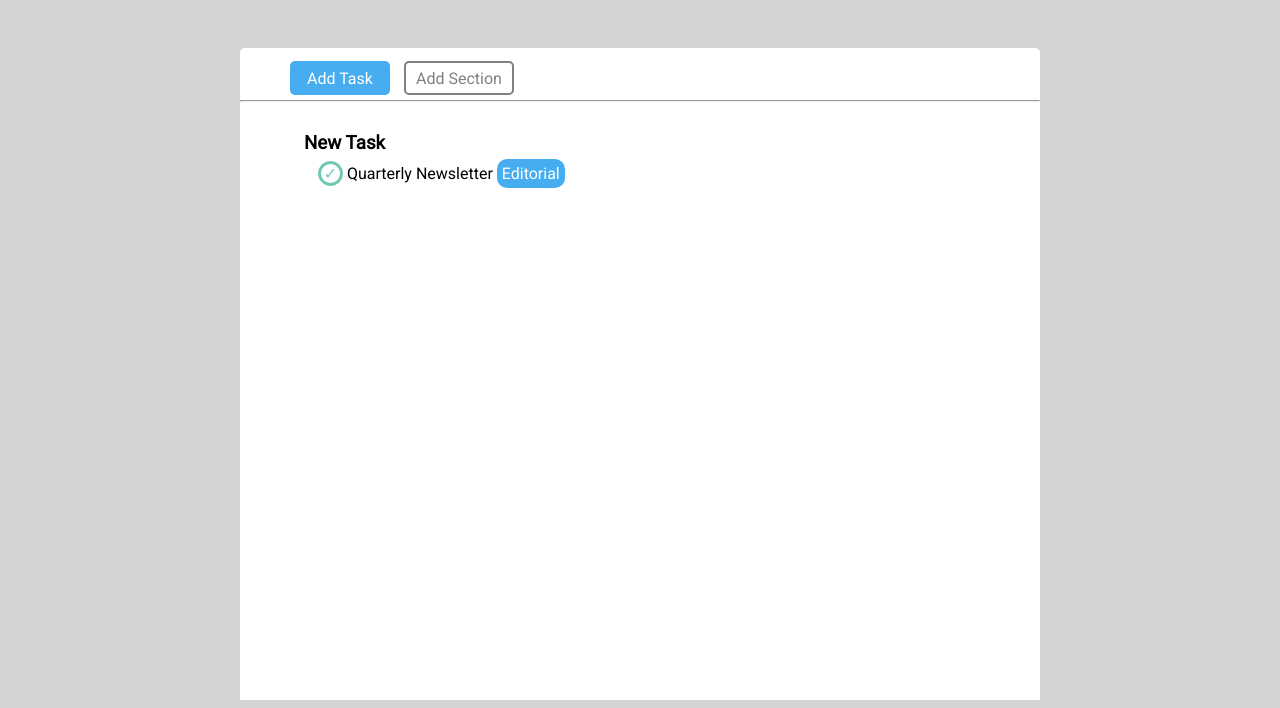
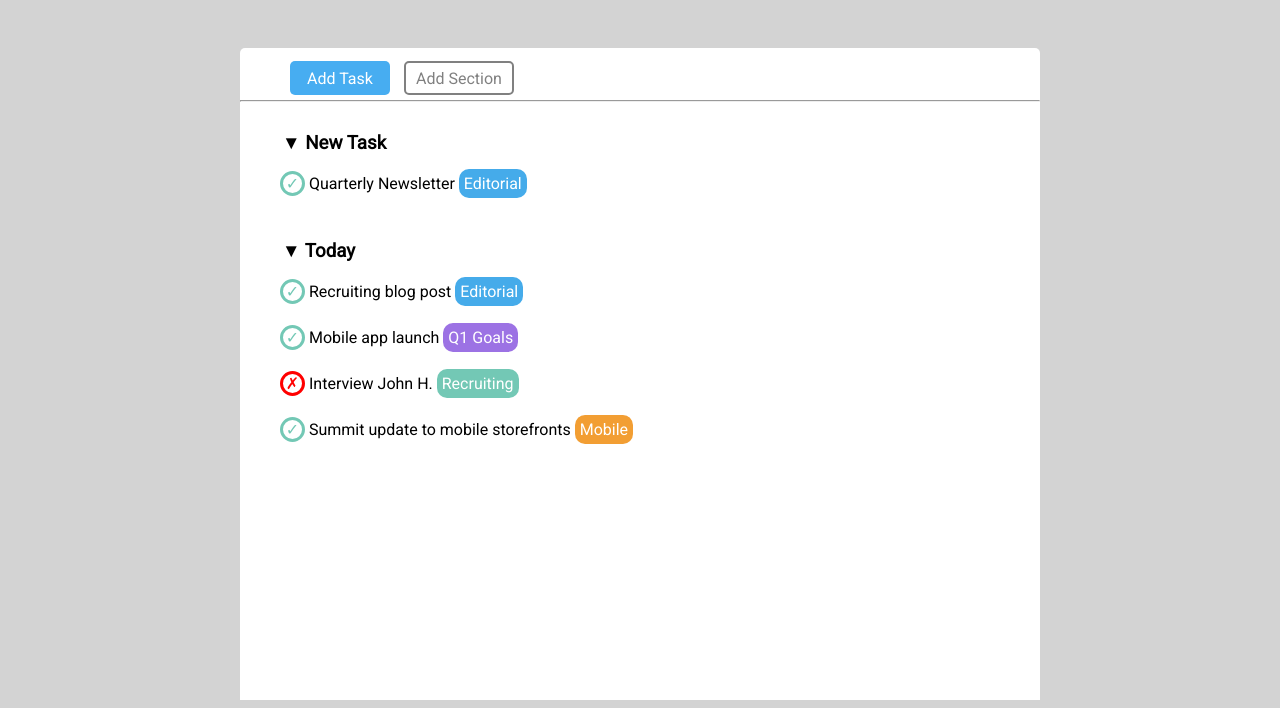
Before and after one commit to Greg1928/html-css-toboolist, a plain HTML site: page index.html in a window 1280 px wide. Shown: the part 92-800 px from the top of the page. Drawn offline with Linux system fonts and the light colour scheme.

Commit message:
aggiunto 'today'

```diff
--- a/css/style.css
+++ b/css/style.css
@@ -69,12 +69,14 @@ h1{
 }
 
 h3{
-    margin-left: 64px;
+    margin-left: 42px;
     padding-top: 30px;
 }
 .tasks{
-    margin-left: 78px;
+    margin-left: 40px;
     padding-top: 5px;
+    margin-bottom: 12px;
+    margin-top: 10px;
 }
 #circle{
     display: inline-block;
@@ -85,10 +87,31 @@ h3{
     text-align: center;
     color: #73c8b5;
 }
+#circle-red{
+    display: inline-block;
+    height: 25px;
+    width: 25px;
+    border: solid red;
+    border-radius: 50%;
+    text-align: center;
+    color: red;
+}
 .tag{
     display: inline-block;
     color: white;
-    background-color: #47adf1;
     border-radius: 10px;
     padding: 5px;
 }
+
+.tag-purple{
+    background-color: #9c72e4;
+}
+.tag-blue{
+    background-color: #45abea;
+}
+.tag-orange{
+    background-color: #f29e33;
+}
+.tag-green{
+    background-color:#73c8b5;
+}
--- a/index.html
+++ b/index.html
@@ -27,12 +27,42 @@
 
             <div class="contenitore-grande">
                 <hr>
-                <h3>New Task</h3>
+                <h3>&#9660 New Task</h3>
                 <div class="tasks">
                     <span id="circle">&check;</span>
                     <span>Quarterly Newsletter</span>
-                    <div class="tag">
+                    <div class="tag tag-blue">
                         <span>Editorial</span>
+                    </div>
+                </div>
+
+                <h3>&#9660 Today</h3>
+                <div class="tasks">
+                    <span id="circle">&check;</span>
+                    <span>Recruiting blog post</span>
+                    <div class="tag tag-blue">
+                        <span>Editorial</span>
+                    </div>
+                </div>
+                <div class="tasks">
+                    <span id="circle">&check;</span>
+                    <span>Mobile app launch</span>
+                    <div class="tag tag-purple">
+                        <span>Q1 Goals</span>
+                    </div>
+                </div>
+                <div class="tasks">
+                    <span id="circle-red">&cross;</span>
+                    <span>Interview John H.</span>
+                    <div class="tag tag-green">
+                        <span>Recruiting</span>
+                    </div>
+                </div>
+                <div class="tasks">
+                    <span id="circle">&check;</span>
+                    <span>Summit update to mobile storefronts</span>
+                    <div class="tag tag-orange">
+                        <span>Mobile</span>
                     </div>
                 </div>
 
```
